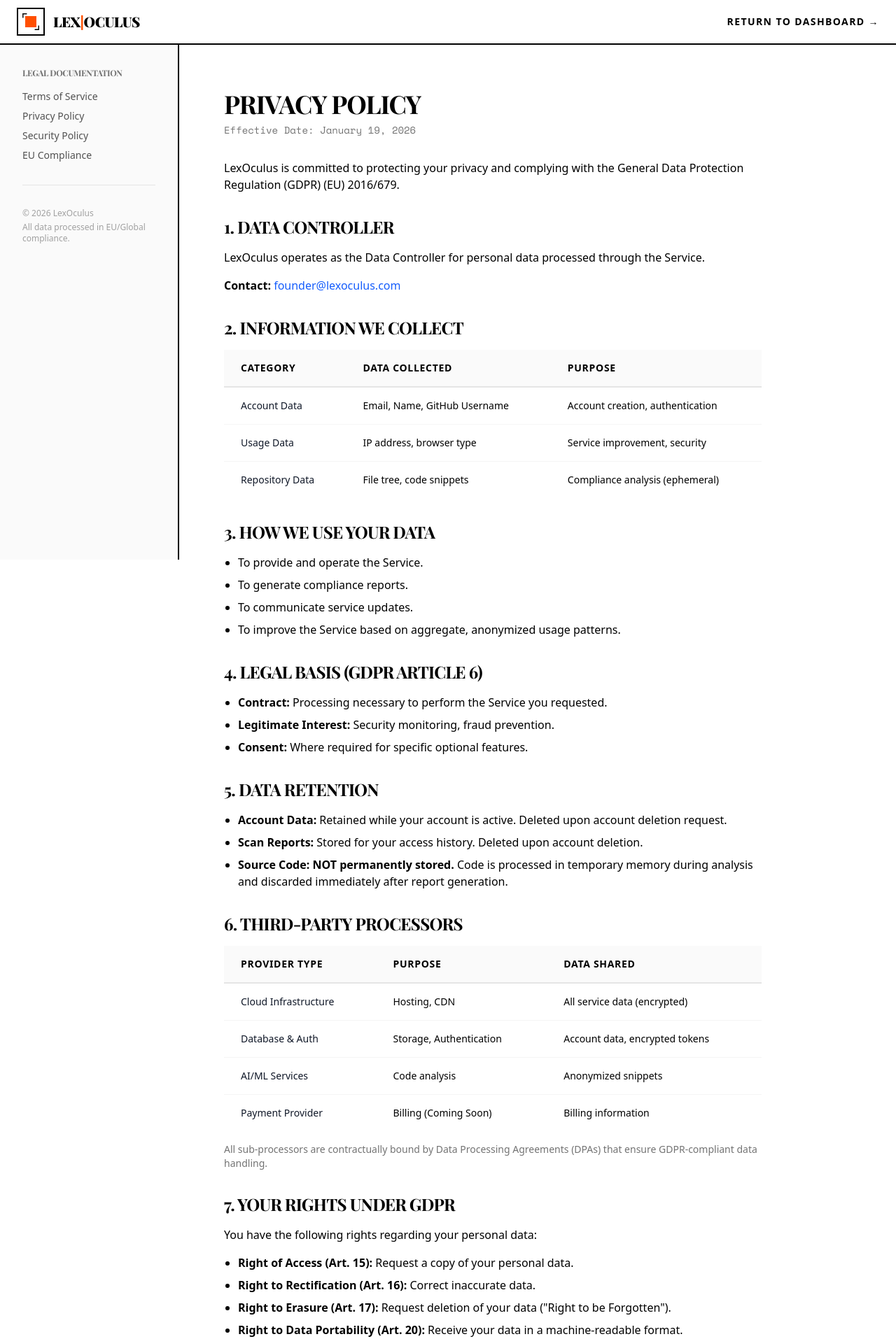
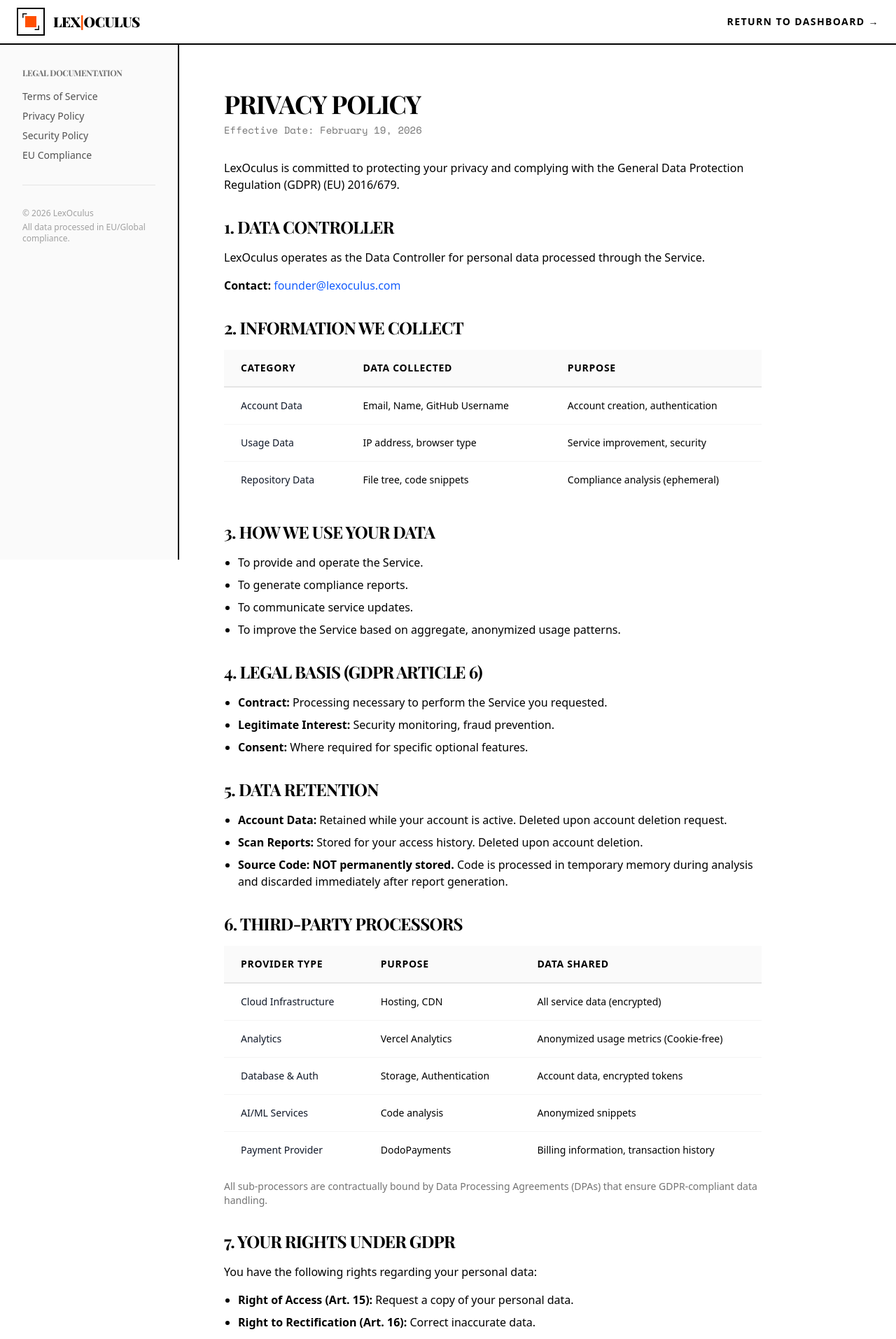
Before and after one commit to 707yesmaam-debug/Lexoculus, a Next.js app: page /legal/privacy in a window 1280 px wide. Shown: the top 1914 px of the page at 70% size. Built offline with nearby package versions, Linux system fonts and the light colour scheme.

Commit message:
docs: satisfy legal requirements with updated privacy, terms, and security policies

```diff
--- a/src/app/legal/privacy/page.tsx
+++ b/src/app/legal/privacy/page.tsx
@@ -3,7 +3,7 @@ export default function PrivacyPage() {
         <div className="space-y-8">
             <div>
                 <h1 className="text-4xl font-black uppercase tracking-tighter mb-2">Privacy Policy</h1>
-                <p className="text-neutral-500 font-mono text-sm">Effective Date: January 19, 2026</p>
+                <p className="text-neutral-500 font-mono text-sm">Effective Date: February 19, 2026</p>
             </div>
 
             <p>
@@ -98,6 +98,11 @@ export default function PrivacyPage() {
                                 <td className="px-6 py-4">All service data (encrypted)</td>
                             </tr>
                             <tr>
+                                <th className="px-6 py-4 font-medium text-gray-900">Analytics</th>
+                                <td className="px-6 py-4">Vercel Analytics</td>
+                                <td className="px-6 py-4">Anonymized usage metrics (Cookie-free)</td>
+                            </tr>
+                            <tr>
                                 <th className="px-6 py-4 font-medium text-gray-900">Database & Auth</th>
                                 <td className="px-6 py-4">Storage, Authentication</td>
                                 <td className="px-6 py-4">Account data, encrypted tokens</td>
@@ -109,8 +114,8 @@ export default function PrivacyPage() {
                             </tr>
                             <tr>
                                 <th className="px-6 py-4 font-medium text-gray-900">Payment Provider</th>
-                                <td className="px-6 py-4">Billing (Coming Soon)</td>
-                                <td className="px-6 py-4">Billing information</td>
+                                <td className="px-6 py-4">DodoPayments</td>
+                                <td className="px-6 py-4">Billing information, transaction history</td>
                             </tr>
                         </tbody>
                     </table>
--- a/src/app/legal/security/page.tsx
+++ b/src/app/legal/security/page.tsx
@@ -3,7 +3,7 @@ export default function SecurityPage() {
         <div className="space-y-8">
             <div>
                 <h1 className="text-4xl font-black uppercase tracking-tighter mb-2">Security Policy</h1>
-                <p className="text-neutral-500 font-mono text-sm">Effective Date: January 19, 2026</p>
+                <p className="text-neutral-500 font-mono text-sm">Effective Date: February 19, 2026</p>
             </div>
 
             <section className="space-y-4">
@@ -26,7 +26,7 @@ export default function SecurityPage() {
             <section className="space-y-4">
                 <h2 className="text-2xl font-bold uppercase">3. Infrastructure</h2>
                 <p>
-                    Our infrastructure is hosted on enterprise-grade cloud platforms with SOC 2 Type II and ISO 27001 certifications.
+                    Our infrastructure is hosted on enterprise-grade cloud platforms (e.g., Vercel, Supabase) that maintain SOC 2 Type II and ISO 27001 certifications.
                 </p>
             </section>
 
--- a/src/app/legal/terms/page.tsx
+++ b/src/app/legal/terms/page.tsx
@@ -3,7 +3,7 @@ export default function TermsPage() {
         <div className="space-y-8">
             <div>
                 <h1 className="text-4xl font-black uppercase tracking-tighter mb-2">Terms of Service</h1>
-                <p className="text-neutral-500 font-mono text-sm">Effective Date: January 19, 2026</p>
+                <p className="text-neutral-500 font-mono text-sm">Effective Date: February 19, 2026</p>
             </div>
 
             {/* Warning Box */}
@@ -61,7 +61,7 @@ export default function TermsPage() {
                     Certain features ("Pro Plan") require a paid subscription. Payment processing is handled by third-party providers. Billing occurs in advance on a recurring basis (monthly or annually).
                 </p>
                 <div className="bg-neutral-100 p-4 border-l-4 border-neutral-500">
-                    <strong>Payment Processing:</strong> Coming Soon. Details will be provided upon launch of paid features.
+                    <strong>Payment Processing:</strong> Payments are processed by our Merchant of Record, <strong>DodoPayments</strong>. By making a purchase, you agree to DodoPayments' terms and conditions in addition to these Terms.
                 </div>
             </section>
 
@@ -81,7 +81,7 @@ export default function TermsPage() {
                     If you do not wish to waive this right, you may request that access to paid features be delayed until the 14-day period has passed. Contact: <a href="mailto:founder@lexoculus.com" className="text-blue-600 hover:underline">founder@lexoculus.com</a>.
                 </p>
                 <p>
-                    <strong>Termination:</strong> In accordance with the EU Data Act (Regulation (EU) 2023/2854), you may terminate your subscription at any time with a maximum of <strong>60 days' notice</strong>. Refunds for prepaid periods following a mid-term termination will be handled on a pro-rata basis where applicable by law.
+                    <strong>Termination:</strong> In accordance with the EU Data Act (Regulation (EU) 2023/2854), you may terminate your subscription at any time. The termination will take effect at the end of the current billing cycle.
                 </p>
             </section>
 
```
